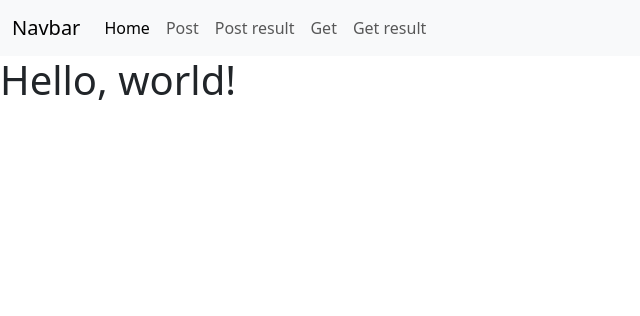
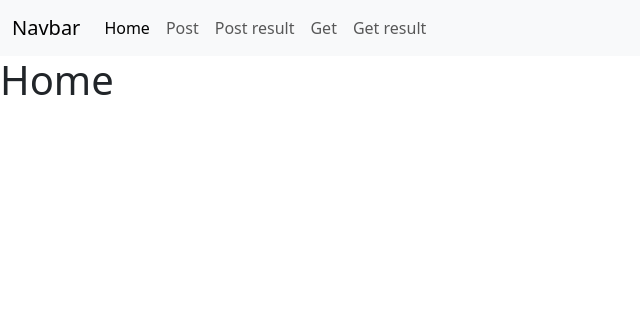
Before and after one commit to MichelleVilane/MIS4013HW2, a PHP site: page / in a window 1280 px wide. Shown: the top 316 px of the page, without its empty margins (0-640 px from the left). Run offline with PHP 8.4, Linux system fonts and the light colour scheme.

Commit message:
Update index.php

```diff
--- a/index.php
+++ b/index.php
@@ -1,7 +1,8 @@
 <?php
+$pageTitle= "Home";
 include "view-header.php";
 ?>
-    <h1>Hello, world!</h1>
+ <h1>Home</h1>
  <?php
 include "view-footer.php";
 ?>
```
